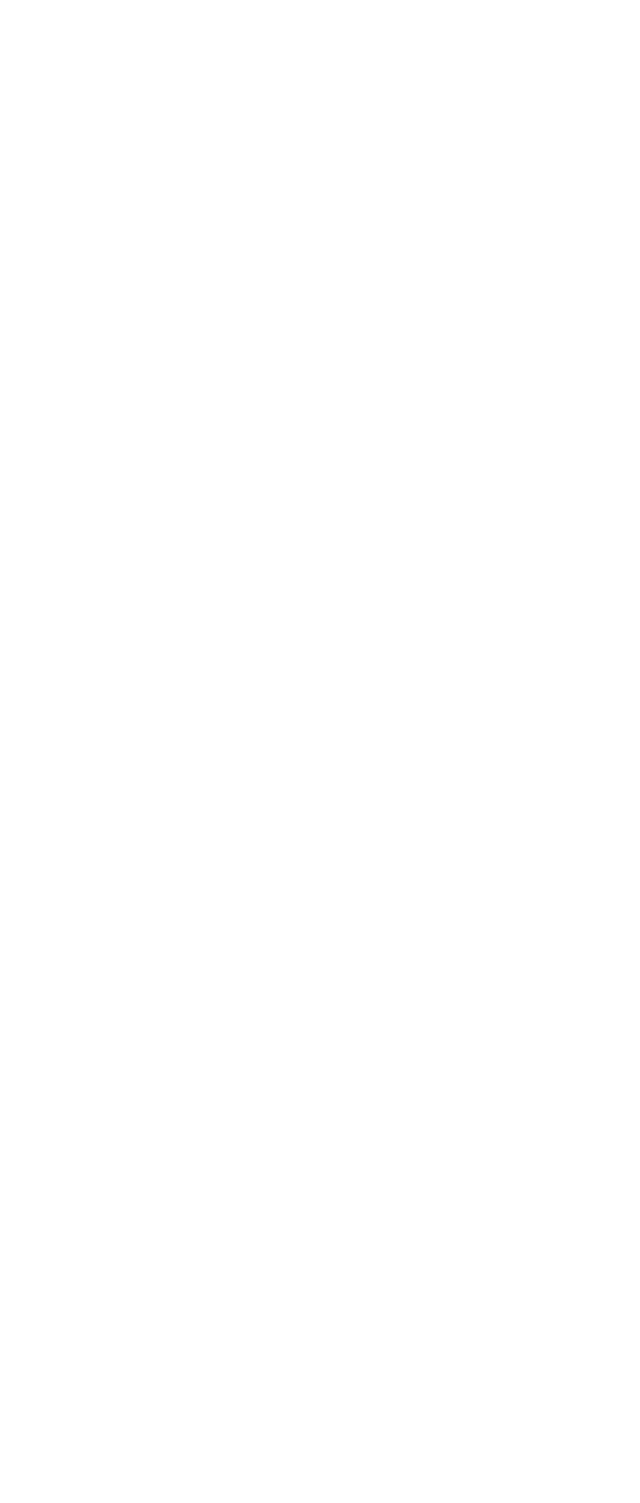
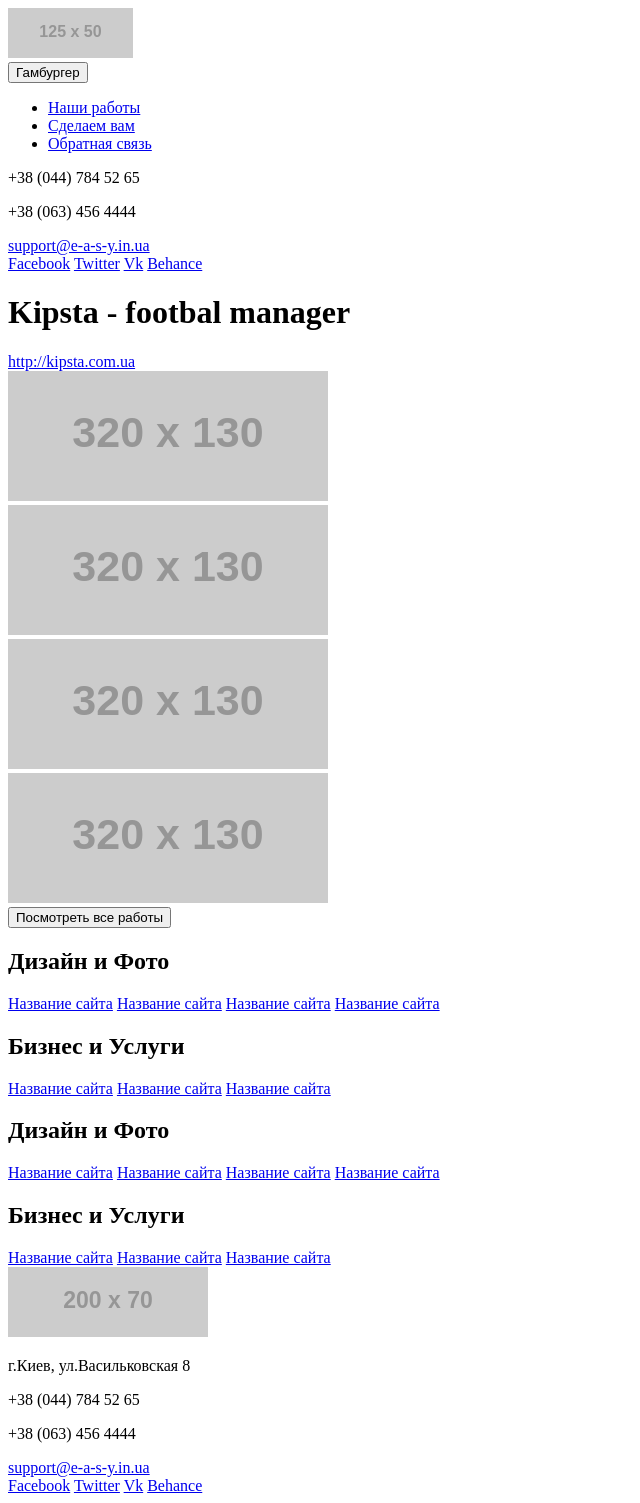
Before and after one commit to MainCorp/easy-studio, a plain HTML site: page index.html in a window 1280 px wide. Shown: the whole page, without its empty margins (0-640 px from the left). Before the commit the page ends 800 px from the top, so only its background shows below. Drawn offline with Linux system fonts and the light colour scheme; placeholder pictures from the web are drawn by us.

Commit message:
Сделал разметку проекта

```diff
--- a/index.html
+++ b/index.html
@@ -7,6 +7,124 @@
     <title>EASY - studio</title>
   </head>
   <body>
+    <header class="page-header">
 
+      <nav class="page-nav">
+        <div class="logo">
+          <img class="logo__img" src="http://placehold.it/125x50" width="125" height="50" alt="Логотип студии">
+        </div>
+
+        <button class="page-nav__open" type="button">Гамбургер</button>
+        <div class="page-nav__menu">
+          <ul class="page-nav__list">
+            <li class="page-nav__item">
+              <a class="page-nav__link" href="#">Наши работы</a>
+            </li>
+            <li class="page-nav__item">
+              <a class="page-nav__link" href="#">Сделаем вам</a>
+            </li>
+            <li class="page-nav__item">
+              <a class="page-nav__link" href="#">Обратная связь</a>
+            </li>
+          </ul>
+
+          <div class="page-nav__contact">
+            <div class="contact__communication">
+              <p class="contact__tel">+38 (044) 784 52 65</p>
+              <p class="contact__tel">+38 (063) 456 4444</p>
+              <a class="contact__mail" href="mailto:support@e-a-s-y.in.ua">support@e-a-s-y.in.ua</a>
+            </div>
+
+            <div class="page-nav__contact-social">
+              <a class="contact__item" href="#">Facebook</a>
+              <a class="contact__item" href="#">Twitter</a>
+              <a class="contact__item" href="#">Vk</a>
+              <a class="contact__item" href="#">Behance</a>
+            </div>
+          </div>
+        </div>
+      </nav>
+    </header>
+
+    <main class="page-main">
+      <div class="portfolio">
+        <div class="portfolio__main-item">
+          <h1 class="portfolio__title">Kipsta - footbal manager</h1>
+          <a class="portfolio__link" href="#">http://kipsta.com.ua</a>
+        </div>
+
+        <div class="portfolio__container">
+          <div class="portfolio__item">
+            <img src="http://placehold.it/320x130" width="320" height="130" alt="Вёрстка 1 сайта">
+          </div>
+          <div class="portfolio__item">
+            <img src="http://placehold.it/320x130" width="320" height="130" alt="Вёрстка 2 сайта">
+          </div>
+          <div class="portfolio__item">
+            <img src="http://placehold.it/320x130" width="320" height="130" alt="Вёрстка 3 сайта">
+          </div>
+          <div class="portfolio__item">
+            <img src="http://placehold.it/320x130" width="320" height="130" alt="Вёрстка 4 сайта">
+          </div>
+        </div>
+
+        <div class="portfolio-more">
+          <button class="portfolio-more__link" type="button">Посмотреть все работы</button>
+          <div class="portfolio-more__container">
+            <div class="portfolio-more__item">
+              <h2 class="portfolio-more__title">Дизайн и Фото</h2>
+              <a class="portfolio-more__link" href="#">Название сайта</a>
+              <a class="portfolio-more__link" href="#">Название сайта</a>
+              <a class="portfolio-more__link" href="#">Название сайта</a>
+              <a class="portfolio-more__link" href="#">Название сайта</a>
+            </div>
+
+            <div class="portfolio-more__item">
+              <h2 class="portfolio-more__title">Бизнес и Услуги</h2>
+              <a class="portfolio-more__link" href="#">Название сайта</a>
+              <a class="portfolio-more__link" href="#">Название сайта</a>
+              <a class="portfolio-more__link" href="#">Название сайта</a>
+            </div>
+
+            <div class="portfolio-more__item">
+              <h2 class="portfolio-more__title">Дизайн и Фото</h2>
+              <a class="portfolio-more__link" href="#">Название сайта</a>
+              <a class="portfolio-more__link" href="#">Название сайта</a>
+              <a class="portfolio-more__link" href="#">Название сайта</a>
+              <a class="portfolio-more__link" href="#">Название сайта</a>
+            </div>
+
+            <div class="portfolio-more__item">
+              <h2 class="portfolio-more__title">Бизнес и Услуги</h2>
+              <a class="portfolio-more__link" href="#">Название сайта</a>
+              <a class="portfolio-more__link" href="#">Название сайта</a>
+              <a class="portfolio-more__link" href="#">Название сайта</a>
+            </div>
+          </div>
+        </div>
+      </div>
+    </main>
+
+    <footer class="page-footer">
+      <div class="logo-footer">
+        <img src="http://placehold.it/200x70" width="200" height="70" alt="Логотип студии">
+      </div>
+
+      <div class="contact">
+        <div class="contact__communication">
+          <p class="contact__address">г.Киев, ул.Васильковская 8</p>
+          <p class="contact__tel">+38 (044) 784 52 65</p>
+          <p class="contact__tel">+38 (063) 456 4444</p>
+          <a class="contact__mail" href="mailto:support@e-a-s-y.in.ua">support@e-a-s-y.in.ua</a>
+        </div>
+
+        <div class="contact__social">
+          <a class="contact__item" href="#">Facebook</a>
+          <a class="contact__item" href="#">Twitter</a>
+          <a class="contact__item" href="#">Vk</a>
+          <a class="contact__item" href="#">Behance</a>
+        </div>
+      </div>
+    </footer>
   </body>
 </html>
```
Also changed, not shown: contact.html (added, +129 -0 lines), service.html (added, +173 -0 lines).
